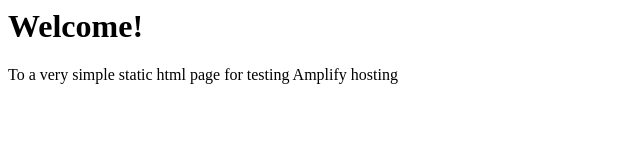
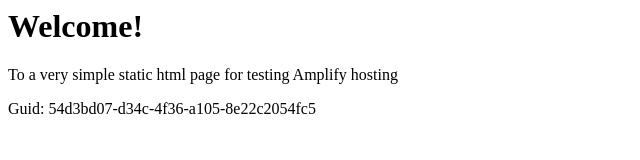
Before and after one commit to aws-aemilia-cmh/Github-PR-Commit-Integration-Test-DoNotTouch-Gith-P5X5MO5I-v1-prod-us-east-2, a website: page src/index.html in a window 1280 px wide. Shown: the whole page, without its empty margins (0-640 px from the left). Drawn offline with Linux system fonts and the light colour scheme.

Commit message:
commit from integ tests

```diff
--- a/src/index.html
+++ b/src/index.html
@@ -1,3 +1,5 @@
+
+
 <html lang="en">
 
 <head>
@@ -10,6 +12,6 @@
 <body>
     <h1>Welcome!</h1>
     <p>To a very simple static html page for testing Amplify hosting</p>
-</body>
+    <p>Guid: 54d3bd07-d34c-4f36-a105-8e22c2054fc5</p></body>
 
 </html>
```
